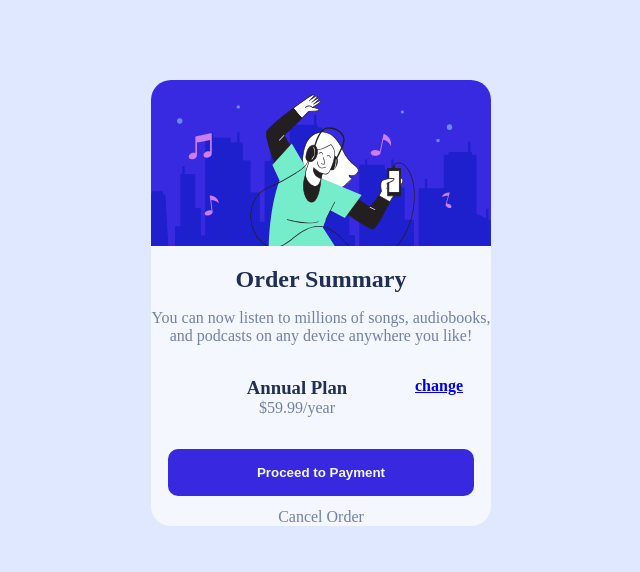
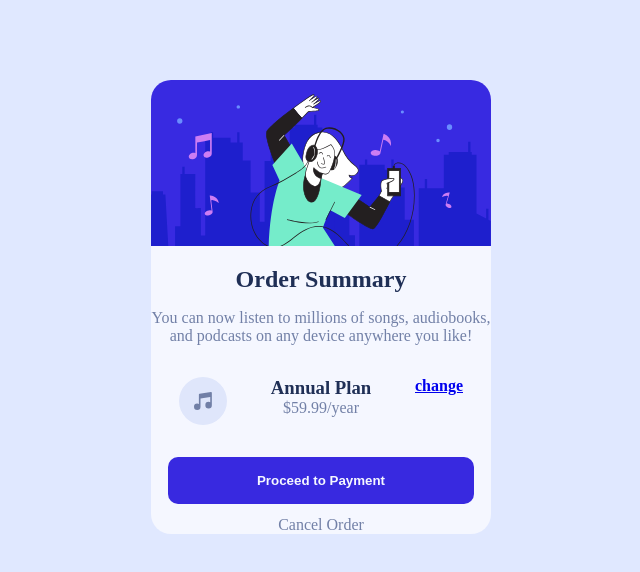
Before and after one commit to flyingDragon900/Product-Card, a plain HTML site: page index.html in a window 1280 px wide. Shown: the whole page, without its empty margins (319-959 px from the left). Drawn offline with Linux system fonts and the light colour scheme.

Commit message:
Update index.html

```diff
--- a/index.html
+++ b/index.html
@@ -35,7 +35,7 @@
         <p>You can now listen to millions of songs, audiobooks, and podcasts on any
           device anywhere you like!</p>
         <div class="container__down__inside">
-          <img src="images/icon-music.svg" alt="">
+          <img src="icon-music.svg" alt="">
           <div class="container__down__inside__som">
             <h3>Annual Plan</h3>
             <p>$59.99/year</p>
```
